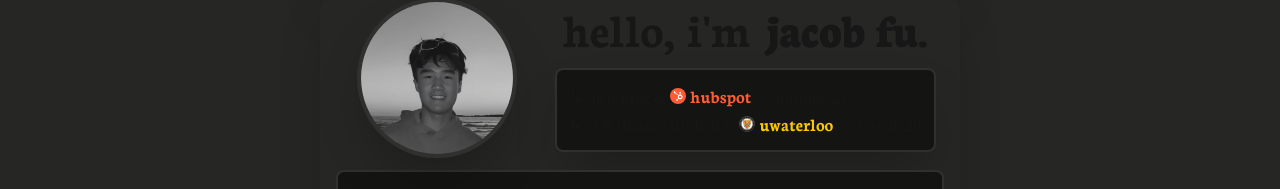
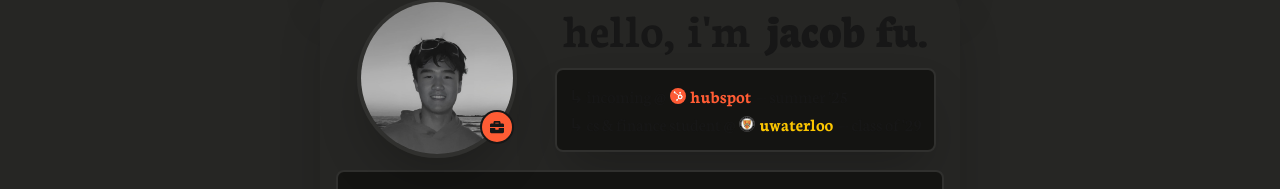
Before and after one commit to FuJacob/jacob, a Next.js app in the folder frontend/: page / in a window 1280 px wide. Shown: the part 112-301 px from the top of the page. Built offline with nearby package versions, Linux system fonts and the light colour scheme.

Commit message:
added resume button

```diff
--- a/frontend/src/app/components/Chatbox.tsx
+++ b/frontend/src/app/components/Chatbox.tsx
@@ -139,16 +139,16 @@ const Chatbox = () => {
                         '<span class="font-black text-xl text-center py-0.5 rounded-lg">Weehooey</span><span class="ml-2 text-xs font-sans italic rounded-2xl">Oct 2023 - Jan 2024</span><br /><span class="bg-dark font-bold border-1 px-2 text-center py-0.5 rounded-lg">Information Technology Intern</span>'
                       )
                       .typeString(
-                        '<br><br><span class="font-black text-xl text-center py-0.5 rounded-lg">1000 Islands Gan. Chamber</span><span class="ml-2 text-xs font-sans italic rounded-2xl">Jun 2024 – Sep 2024</span><br /><span class="bg-dark font-bold border-1 px-2 text-center py-0.5 rounded-lg">Web/Graphic Intern</span>'
+                        '<br><span class="font-black text-xl text-center py-0.5 rounded-lg">1000 Islands Gan. Chamber</span><span class="ml-2 text-xs font-sans italic rounded-2xl">Jun 2024 – Sep 2024</span><br /><span class="bg-dark font-bold border-1 px-2 text-center py-0.5 rounded-lg">Web/Graphic Intern</span>'
                       )
                       .typeString(
-                        '<br><br><span class="font-black text-xl text-center py-0.5 rounded-lg">PetMap</span><span class="ml-2 text-xs font-sans italic rounded-2xl">Dec 2024 – Mar 2025</span><br /><span class="bg-dark font-bold border-1 px-2 text-center py-0.5 rounded-lg">Software Engineer</span>'
+                        '<br><span class="font-black text-xl text-center py-0.5 rounded-lg">PetMap</span><span class="ml-2 text-xs font-sans italic rounded-2xl">Dec 2024 – Mar 2025</span><br /><span class="bg-dark font-bold border-1 px-2 text-center py-0.5 rounded-lg">Software Engineer</span>'
                       )
                       .typeString(
-                        '<br><br><span class="font-black text-xl text-center py-0.5 rounded-lg">3Tenets Consulting</span><span class="ml-2 text-xs font-sans italic rounded-2xl">Jan 2025 – Present</span><br /><span class="bg-dark font-bold border-1 px-2 text-center py-0.5 rounded-lg">Full Stack Developer</span>'
+                        '<br><span class="font-black text-xl text-center py-0.5 rounded-lg">3Tenets Consulting</span><span class="ml-2 text-xs font-sans italic rounded-2xl">Jan 2025 – Present</span><br /><span class="bg-dark font-bold border-1 px-2 text-center py-0.5 rounded-lg">Full Stack Developer</span>'
                       )
                       .typeString(
-                        '<br><br><span class="font-black text-xl text-center py-0.5 rounded-lg">Bridgewell Financial</span><span class="ml-2 text-xs font-sans italic rounded-2xl">Feb 2025 – Apr 2025</span><br /><span class="bg-dark font-bold border-1 px-2 text-center py-0.5 rounded-lg">Software Engineering Intern</span>'
+                        '<br><span class="font-black text-xl text-center py-0.5 rounded-lg">Bridgewell Financial</span><span class="ml-2 text-xs font-sans italic rounded-2xl">Feb 2025 – Apr 2025</span><br /><span class="bg-dark font-bold border-1 px-2 text-center py-0.5 rounded-lg">Software Engineering Intern</span>'
                       )
                       .start()
                       .callFunction(() => {
@@ -282,29 +282,28 @@ const Chatbox = () => {
           </div>
         )}
 
-        {/* ===== PERSONAL INTERESTS SECTION ===== */}
-        {currSection >= 5 && (
+        {/* ===== CONTACT INFORMATION SECTION ===== */}
+        {currSection >= 4 && (
           <div className="flex flex-col gap-3">
             <motion.div
               initial={{ opacity: 0 }}
               animate={{ opacity: 1 }}
               transition={{ duration: 0.5, delay: 0.5 }}
               onAnimationComplete={() => {
+                scrollToBottom();
                 setShowResponse(showResponse + 1);
               }}
             >
-              <Question question="i wanna ask you some more questions right now though" />
+              <Question question="i want to ask you more questions tho ..." />
             </motion.div>
-          </div>
-        )}
 
-        {showResponse >= 6 && (
+            {showResponse >= 5 && (
               <div className="hover:shadow-2xl hover:p-4 hover:bg-dark rounded-2xl transition-all duration-300 ease-in-out">
                 <Typewriter
                   onInit={(typewriter) => {
                     typewriter
+                      .typeString("sure, send me a message below then! ")
 
-                  .typeString("sure. ask me anything below then :-)")
                       .start()
                       .callFunction(() => {
                         scrollToBottom();
@@ -316,6 +315,8 @@ const Chatbox = () => {
                     cursor: "",
                   }}
                 />
+              </div>
+            )}
           </div>
         )}
 
--- a/frontend/src/app/components/Head.tsx
+++ b/frontend/src/app/components/Head.tsx
@@ -2,6 +2,9 @@
 import React from "react";
 import Time from "./Time";
 import { motion } from "motion/react";
+import { FaBriefcase } from "react-icons/fa";
+import { FaFileLines } from "react-icons/fa6";
+import ResumeButton from "./ResumeButton";
 const Head = () => {
   return (
     <div className="text-sm sm:text-lg flex flex-col w-full">
@@ -13,6 +16,9 @@ const Head = () => {
             transition={{ duration: 0.5, delay: 2, ease: "easeInOut" }}
             className="absolute z-50 left-21 top-16 w-6 h-6 sm:left-36 sm:top-28 sm:w-10 sm:h-10 bg-green-600 rounded-full border-4"
           /> */}
+          <div className="absolute z-50 left-21 top-16 w-6 h-6 sm:left-36 sm:top-28">
+            <ResumeButton />
+          </div>{" "}
           <motion.div
             initial={{ y: -2000, scale: 0 }}
             animate={{ y: 0, scale: 1 }}
--- a/frontend/src/app/components/Messagebar.tsx
+++ b/frontend/src/app/components/Messagebar.tsx
@@ -15,7 +15,7 @@ import { FaHashtag } from "react-icons/fa";
 
 import { useState } from "react";
 import { useMessage } from "../MessageContext";
-import { FaArrowRight } from "react-icons/fa6";
+import { FaArrowRight, FaUsers } from "react-icons/fa6";
 const Messagebar = () => {
   // const [answer, setAnswer] = useState("");
   const [showIcons, setShowIcons] = useState(false);
@@ -66,7 +66,7 @@ const Messagebar = () => {
               value={currMsg}
               className="px-4 focus:outline-none w-full mb-1"
               type="text"
-              placeholder="ask me anything :)"
+              placeholder="ask me anything ..."
               onChange={(e) => setCurrMsg(e.target.value)}
             />
             <button
@@ -86,7 +86,7 @@ const Messagebar = () => {
           type: "spring",
           ease: "easeInOut",
           delay: 0.8,
-          duration: 1,
+          duration: 0.5,
         }}
         className="flex justify-center flex-row items-center gap-1 rounded-lg h-16 bg-accent p-2 transition duration-300 overflow-hidden"
       >
@@ -136,7 +136,9 @@ const Messagebar = () => {
           onClick={() => setShowIcons(!showIcons)}
           className="flex justify-center items-center bg-dark font-bold w-10 h-10 text-xl font-sans rounded-lg hover:bg-hubspot hover:scale-110 hover:duration-300"
         >
-          <FaHashtag />
+          {/* <FaHashtag /> */}
+
+          <FaUsers />
         </motion.div>
       </motion.div>
     </div>
--- /dev/null
+++ b/frontend/src/app/components/ResumeButton.tsx
@@ -0,0 +1,22 @@
+"use client";
+import { motion } from "motion/react";
+import { FaBriefcase } from "react-icons/fa";
+export default function ResumeButton() {
+  return (
+    <a
+      href="https://www.youtube.com/watch?v=98zHKN-xSHk"
+      target="_blank"
+      rel="noopener noreferrer"
+    >
+      <motion.div
+        initial={{ scale: 0 }}
+        animate={{ scale: 1 }}
+        transition={{ duration: 0.5, delay: 2, ease: "easeInOut" }}
+        className="absolute gap-2 bg-hubspot rounded-full p-1 sm:p-2 border-2 hover:scale-110 transition duration-300 ease-in-out"
+      >
+        {/* <p className="font-sans font-black text-xs">RESUME</p>{" "} */}
+        <FaBriefcase className=" text-xs sm:text-sm" />
+      </motion.div>
+    </a>
+  );
+}
```
Lines whose indentation alone changed are shown as unchanged.
